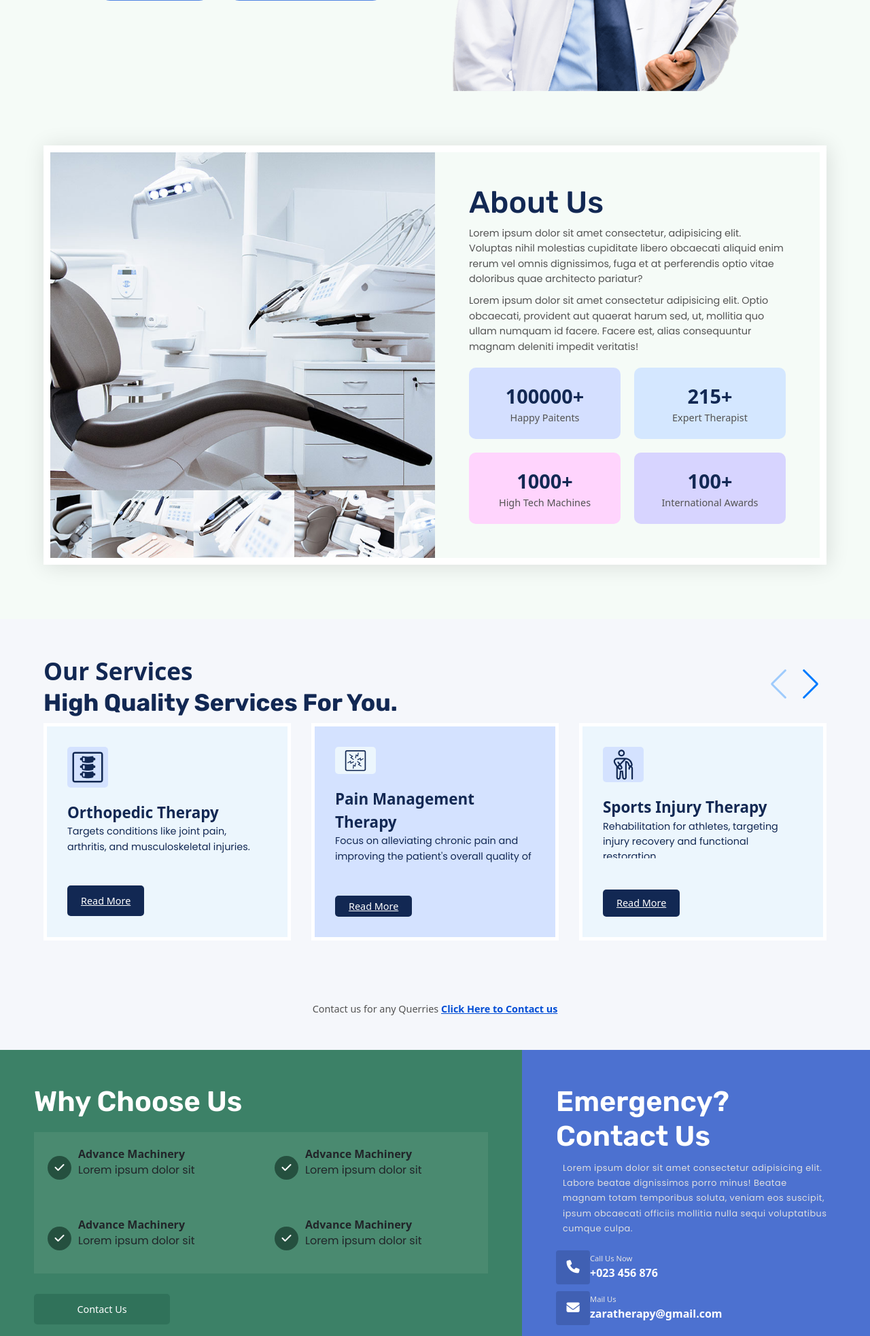
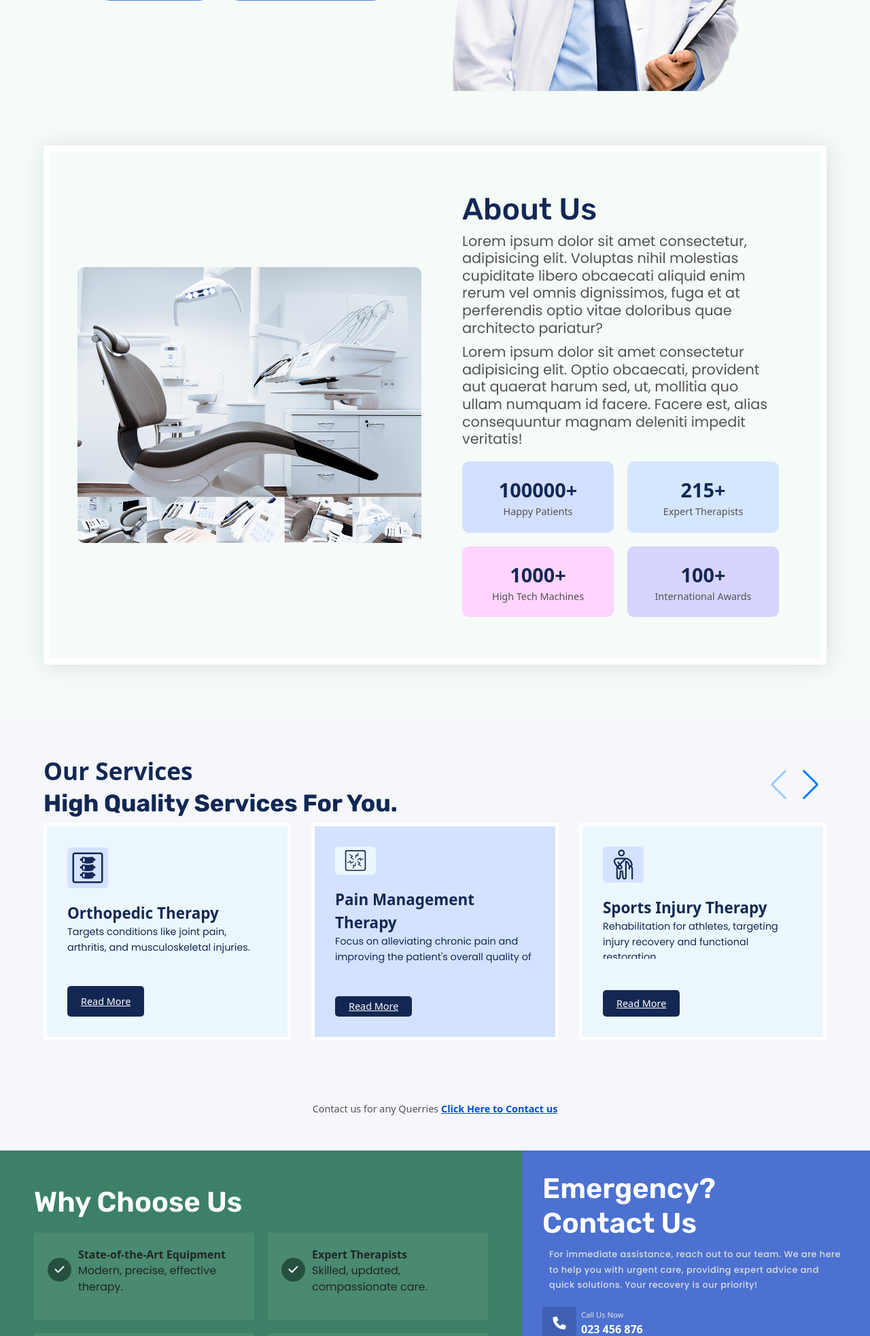
Before and after one commit to Shahzaib695/Final-e-project, a PHP site: page / in a window 1280 px wide. Shown: the part 448-2414 px from the top of the page at 68% size. Run offline with PHP 8.4, Linux system fonts and the light colour scheme.

Commit message:
50%responsive done

```diff
--- a/css/style.css
+++ b/css/style.css
@@ -342,6 +252,9 @@ ul li a {
   box-shadow: 2px 2px 30px rgba(0, 0, 0, 0.12);
   display: grid;
   grid-template-columns: 1fr 1fr;
+  align-items: center;
+  gap: 40px;
+  padding: 40px;
 }
 
 .our-story-img {
@@ -352,12 +265,13 @@ ul li a {
 .our-story-img img {
   width: 100%;
   height: 100%;
-  object-fit: cover;
+  object-fit: contain;
   object-position: center;
+  border-radius: 10px;
 }
 
 .our-story-text {
-  padding: 50px;
+  padding: 20px;
 }
 
 .our-story-text h2 {
@@ -367,16 +281,16 @@ ul li a {
 }
 
 .our-story-text p {
-  font-size: 0.9rem;
+  font-size: 1.3rem;
   color: #535353;
   margin: 10px 0px;
-  line-height: 1.4rem;
+  line-height: 1.6rem;
 }
 
 .story-number-container {
   display: grid;
-  grid-template-columns: 1fr 1fr;
-  grid-gap: 20px;
+  grid-template-columns: repeat(2, 1fr);
+  gap: 20px;
   margin-top: 20px;
 }
 
@@ -387,7 +301,7 @@ ul li a {
   justify-content: center;
   align-items: center;
   border-radius: 10px;
-  /* background-color: #d4e7ff; */
+  text-align: center;
 }
 
 .story-number-box strong {
@@ -627,26 +584,16 @@ background-color:#d4e2ff;
   width: 100%;
   display: grid;
   grid-template-columns: 1.5fr 1fr;
+  /* overflow-x: hidden; */
 }
-/* .why-choose-us-left button {
 
-  border: none;
-  border-radius: 8px;
-  padding: 10px 20px;
-  font-weight: 600;
-  cursor: pointer;
-  transition: background-color 0.3s ease;
-} */
-.why-choose-us-left button:hover {
-  background-color: #25503F; /* Slightly darker green on hover */
-}
 .why-choose-us-left {
   padding: 50px;
   background-color: #3c8167;
 }
 
 .why-choose-us-right {
-  padding: 50px;
+  padding: 30px;
   background-color: #4c71d0;
 }
 
@@ -661,6 +608,7 @@ background-color:#d4e2ff;
 .why-choose-box-container {
   display: grid;
   grid-template-columns: 1fr 1fr;
+  gap: 20px;
   margin-top: 20px;
 }
 
@@ -673,10 +621,11 @@ background-color:#d4e2ff;
 }
 
 .why-choose-box i {
-  width: 35px;
+  min-width: 35px;
   height: 35px;
   border-radius: 50%;
   display: flex;
+  margin-top: -20px;
   justify-content: center;
   align-items: center;
   background-color: #25503f;
@@ -723,6 +679,7 @@ background-color:#d4e2ff;
   line-height: 1.4rem;
   letter-spacing: 0.5px;
   margin: 10px;
+  font-weight: 500;
 }
 
 .w-right-contact-container {
@@ -747,24 +707,111 @@ background-color:#d4e2ff;
   font-size: 1.2rem;
   background-color: #4060b3;
 }
-.w-right-contact-box-text{
+
+.w-right-contact-box-text {
   display: flex;
-  flex-direction: column;
+  flex-direction: column;margin-left: 7px;
 }
-.w-right-contact-box-text span{
+
+.w-right-contact-box-text span {
   color: #e4e4e4;
   font-size: 0.7rem;
 }
-.w-right-contact-box-text strong{
+
+.w-right-contact-box-text strong {
   font-size: 1rem;
   color: #ffffff;
   font-weight: 600;
 }
+
+/* Media Queries for responsiveness */
+@media (max-width: 814px) {
+  #why-choose-us {
+    grid-template-columns: 1fr; /* Stack columns on small screens */
+    padding: 20px;
+  }
+
+  .why-choose-us-left,
+  .why-choose-us-right {
+    padding: 20px;
+  }
+
+  .why-choose-us-left h3,
+  .why-choose-us-right h3 {
+    font-size: 2rem;
+    line-height: 2.5rem;
+  }
+
+  .why-choose-box-container {
+    grid-template-columns: 1fr; /* Stack boxes vertically */
+  }
+
+  .why-choose-box {
+    flex-direction: column;
+    align-items: flex-start;
+    padding: 15px;
+  }
+
+  .why-choose-box i {
+    margin-bottom: 10px;
+  }
+
+  .why-choose-us-btn {
+    max-width: 100%;
+  }
+
+  .why-choose-us-right p {
+    font-size: 0.9rem;
+  }
+
+  .w-right-contact-container {
+    flex-direction: column;
+  }
+
+  .w-right-contact-box {
+    margin-top: 15px;
+  }
+
+  .w-right-contact-box i {
+    font-size: 1.5rem;
+  }
+
+  .w-right-contact-box-text span {
+    font-size: 0.8rem;
+  }
+
+  .w-right-contact-box-text strong {
+    font-size: 1.1rem;
+  }
+}
+
+@media (max-width: 480px) {
+  .why-choose-us-left h3,
+  .why-choose-us-right h3 {
+    font-size: 1.7rem;
+    line-height: 2.2rem;
+  }
+
+  .why-choose-box-text strong {
+    font-size: 1rem;
+  }
+
+  .why-choose-box-text p {
+    font-size: 0.8rem;
+  }
+
+  .w-right-contact-box i {
+    width: 40px;
+    height: 40px;
+    font-size: 1rem;
+  }
+}
+
 #team{
   max-width: 1200px;
   width: 90%;
-  /* background:#F8F6F0; */
-  margin: 80px auto;
+  background:#F8F6F0;
+  margin: 80px;
 }
 .team-heading{
   display: flex;
--- a/index.html
+++ b/index.html
@@ -114,40 +114,38 @@
   </section>
   <!-- end -->
   <section id="about-us">
-    <!-- img -->
     <div class="our-story-img">
-
-      <img src="images/story_img.jpg" alt="">
+      <img src="images/story_img.jpg" alt="About Us Image">
     </div>
-
     <div class="our-story-text">
       <h2>About Us</h2>
       <p>Lorem ipsum dolor sit amet consectetur, adipisicing elit. Voluptas nihil molestias cupiditate libero obcaecati
-        aliquid enim rerum vel omnis dignissimos, fuga et at perferendis optio vitae doloribus quae architecto pariatur?
-      </p>
+        aliquid enim rerum vel omnis dignissimos, fuga et at perferendis optio vitae doloribus quae architecto pariatur?</p>
       <p>Lorem ipsum dolor sit amet consectetur adipisicing elit. Optio obcaecati, provident aut quaerat harum sed, ut,
         mollitia quo ullam numquam id facere. Facere est, alias consequuntur magnam deleniti impedit veritatis!</p>
+
       <!-- happy client numbers -->
       <div class="story-number-container">
         <div class="story-number-box s-n-box1">
-          <Strong>100000+</Strong>
-          <span>Happy Paitents</span>
+          <strong>100000+</strong>
+          <span>Happy Patients</span>
         </div>
         <div class="story-number-box s-n-box2">
-          <Strong>215+</Strong>
-          <span>Expert Therapist</span>
+          <strong>215+</strong>
+          <span>Expert Therapists</span>
         </div>
         <div class="story-number-box s-n-box3">
-          <Strong>1000+</Strong>
+          <strong>1000+</strong>
           <span>High Tech Machines</span>
         </div>
         <div class="story-number-box s-n-box4">
-          <Strong>100+</Strong>
+          <strong>100+</strong>
           <span>International Awards</span>
         </div>
       </div>
     </div>
-  </section> <!--about us ended-->
+  </section>
+   <!--about us ended-->
 
   <section id="our-services">
     <!-- heading -->
@@ -314,29 +312,29 @@
         <div class="why-choose-box">
           <i class="fa-solid fa-check"></i>
           <div class="why-choose-us-text">
-            <strong>Advance Machinery</strong>
-            <p>Lorem ipsum dolor sit</p>
+            <strong>State-of-the-Art Equipment</strong>
+            <p>Modern, precise, effective therapy.</p>
           </div>
         </div>
         <div class="why-choose-box">
           <i class="fa-solid fa-check"></i>
           <div class="why-choose-us-text">
-            <strong>Advance Machinery</strong>
-            <p>Lorem ipsum dolor sit</p>
+            <strong>Expert Therapists</strong>
+            <p>Skilled, updated, compassionate care.</p>
           </div>
         </div>
         <div class="why-choose-box">
           <i class="fa-solid fa-check"></i>
           <div class="why-choose-us-text">
-            <strong>Advance Machinery</strong>
-            <p>Lorem ipsum dolor sit</p>
+            <strong>Cutting-Edge Techniques</strong>
+            <p>Robotic, laser, electrical therapy.</p>
           </div>
         </div>
         <div class="why-choose-box">
           <i class="fa-solid fa-check"></i>
           <div class="why-choose-us-text">
-            <strong>Advance Machinery</strong>
-            <p>Lorem ipsum dolor sit</p>
+            <strong>Personalized Therapy Plans</strong>
+            <p>Skilled, updated, compassionate care.</p>
           </div>
         </div>
       </div>
@@ -345,16 +343,14 @@
     <div class="why-choose-us-right">
       <h3>Emergency? <br>
         Contact Us</h3>
-      <p>Lorem ipsum dolor sit amet consectetur adipisicing elit. Labore beatae dignissimos porro minus! Beatae magnam
-        totam temporibus soluta, veniam eos suscipit, ipsum obcaecati officiis mollitia nulla sequi voluptatibus cumque
-        culpa.</p>
+      <p>For immediate assistance, reach out to our team. We are here to help you with urgent care, providing expert advice and quick solutions. Your recovery is our priority!</p>
       <div class="w-right-contact-container">
         <div class="w-right-contact-box">
 
           <i class="fa-solid fa-phone"></i>
           <div class="w-right-contact-box-text">
             <span>Call Us Now</span>
-            <strong>+023 456 876</strong>
+            <strong>023 456 876</strong>
           </div>
         </div>
         <div class="w-right-contact-box">
@@ -774,6 +770,10 @@
         el: ".swiper-pagination",
         clickable: true,
       },
+      navigation: {
+      nextEl: '.swiper-button-next',
+      prevEl: '.swiper-button-prev',
+    },
       breakpoints: {
         640: {
           slidesPerView: 2,
```
Also changed, not shown: other parts of css/style.css (+61 -93 lines).
